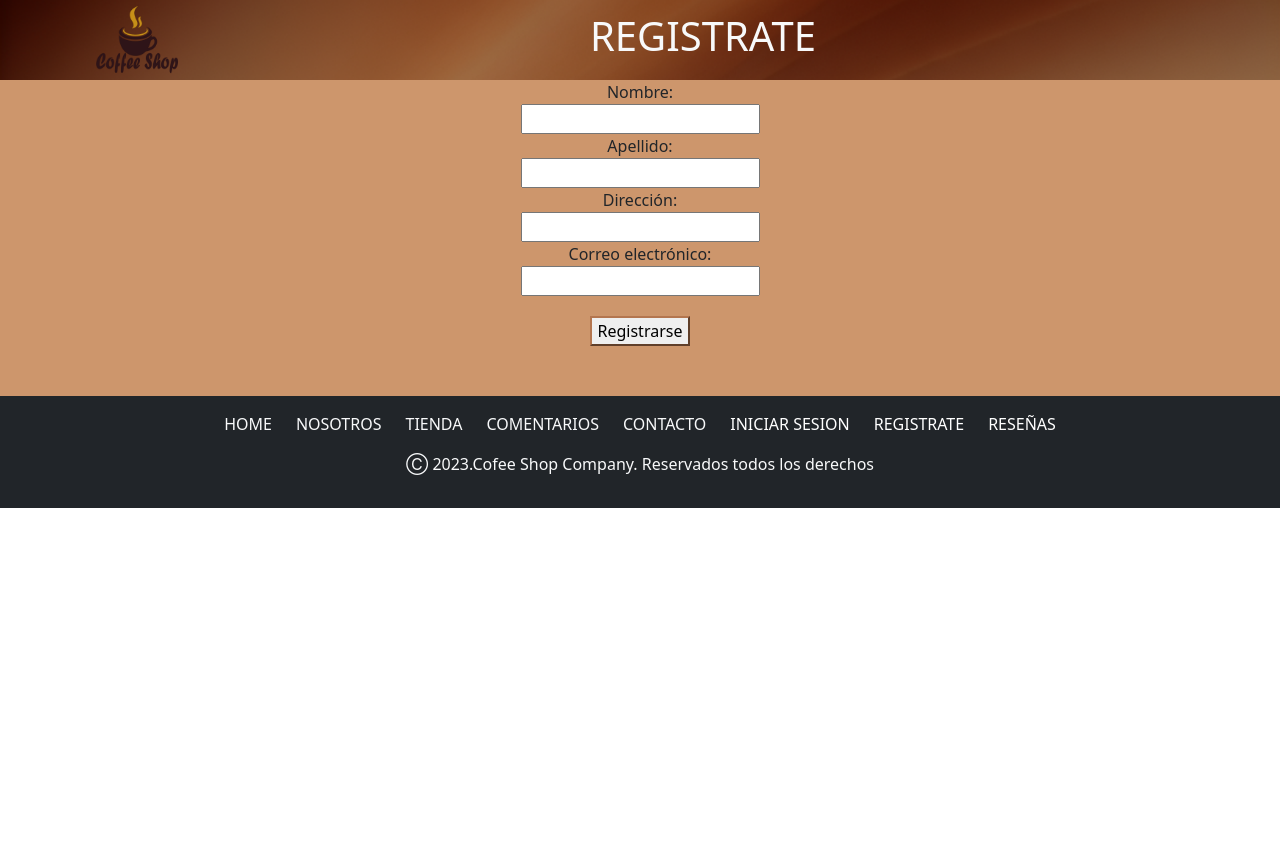
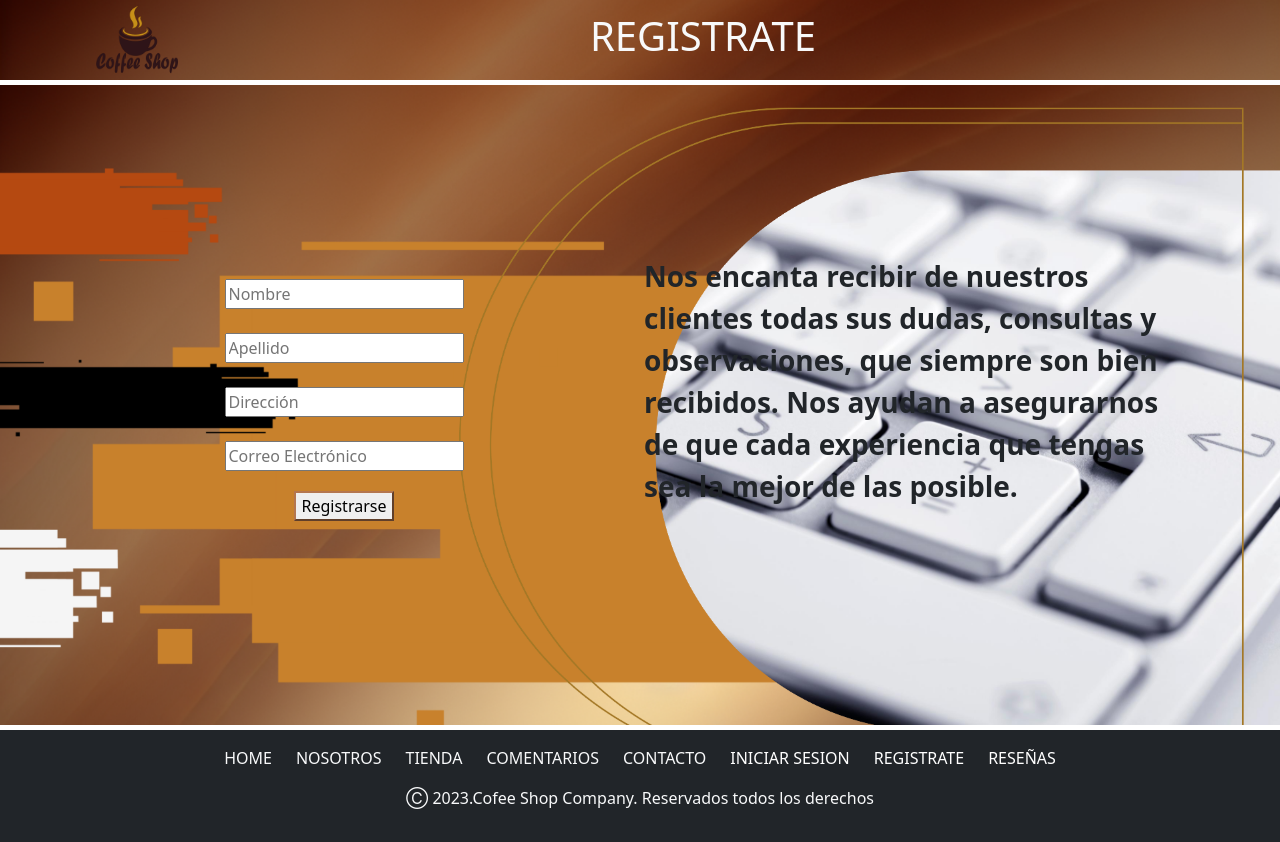
Before and after one commit to dmunoz80/CoffeShop-ProyectoFinal, a React (Create React App) app: page /Registre in a window 1280 px wide. Before the commit the page ends 800 px from the top, so only its background shows below. Built offline with nearby package versions, Linux system fonts and the light colour scheme.

Commit message:
actualizacion background registrate

```diff
--- a/src/components/Formregistre.jsx
+++ b/src/components/Formregistre.jsx
@@ -34,21 +34,20 @@ function Registre() {
         <div className="container">
             <Container>
                 <Row>
-
                     <Col style={{ textAlign: "center", marginBottom: "50px" }} > <form onSubmit={handleSubmit}>
                         <div>
-                            <Col><label htmlFor="firstName">Nombre:</label></Col>
-                            <input type="text" id="firstName" name="firstName" value={userData.firstName} onChange={handleInputChange} required />
+                            <Col><label htmlFor="firstName"></label></Col>
+                            <input type="text" id="firstName" name="firstName" value={userData.firstName} onChange={handleInputChange} required placeholder='Nombre'/>
                         </div>
                         <div>
-                            <Col><label htmlFor="lastName">Apellido:</label></Col>
-                            <input type="text" id="lastName" name="lastName" value={userData.lastName} onChange={handleInputChange} required />
+                            <Col><label htmlFor="lastName"></label></Col>
+                            <input type="text" id="lastName" name="lastName" value={userData.lastName} onChange={handleInputChange} required placeholder='Apellido'/>
                         </div>
-                        <Col><label htmlFor="address">Dirección:</label></Col>
-                        <input type="text" id="address" name="address" value={userData.address} onChange={handleInputChange} required />
+                        <Col><label htmlFor="address"></label></Col>
+                        <input type="text" id="address" name="address" value={userData.address} onChange={handleInputChange} required placeholder='Dirección' />
                         <div>
-                            <Col> <label htmlFor="email">Correo electrónico:</label></Col>
-                            <input type="email" id="email" name="email" value={userData.email} onChange={handleInputChange} required />
+                            <Col> <label htmlFor="email"></label></Col>
+                            <input type="email" id="email" name="email" value={userData.email} onChange={handleInputChange} required placeholder='Correo Electrónico' />
                         </div>
                         <button
                             variant="outline-dark"
--- a/src/index.css
+++ b/src/index.css
@@ -81,3 +81,13 @@ body {
   padding: 5%;
   height: calc(80vh);
 }
+
+.registro {
+  background-image: url("/src/assets/images/bg_registrate.png") ;
+  background-size: cover;
+  background-repeat: no-repeat;
+  padding: 5%;
+  margin-top:5px;
+  margin-bottom:5px;
+  height: calc(80vh);
+}
--- a/src/views/Registre.jsx
+++ b/src/views/Registre.jsx
@@ -2,12 +2,23 @@ import React from 'react';
 import Formregistre from "../components/Formregistre"
 import FooterNavigation from '../components/FooterNavigation';
 import Navbar from "../components/Navbar";
+import {Row, Col} from "react-bootstrap";
 
 const Registre = () => {
     return (
-        <div style={{backgroundColor:"#cd966c"}} >
+        <div className="container-fluid justify-content-center p-0" >
             <Navbar title={"REGISTRATE"} />
+            <div className="registro d-flex align-items-center">
+            <Row className="container-fluid gap-2 mt-3" style={{minWidth:"300px"}}>
+
+            <Col style={{minWidth:"300px"}}>
             <Formregistre />
+            </Col>
+            <Col style={{minWidth:"300px"}}>
+                    <p className="fw-bold fs-3 text-justify">Nos encanta recibir de nuestros clientes todas sus dudas, consultas y observaciones, que siempre son bien recibidos. Nos ayudan a asegurarnos de que cada experiencia que tengas sea la mejor de las posible.</p>
+            </Col>
+            </Row>
+            </div>
             <FooterNavigation />
         </div>
     );
```
Also changed, not shown: src/assets/images/bg_registrate.png (added).
